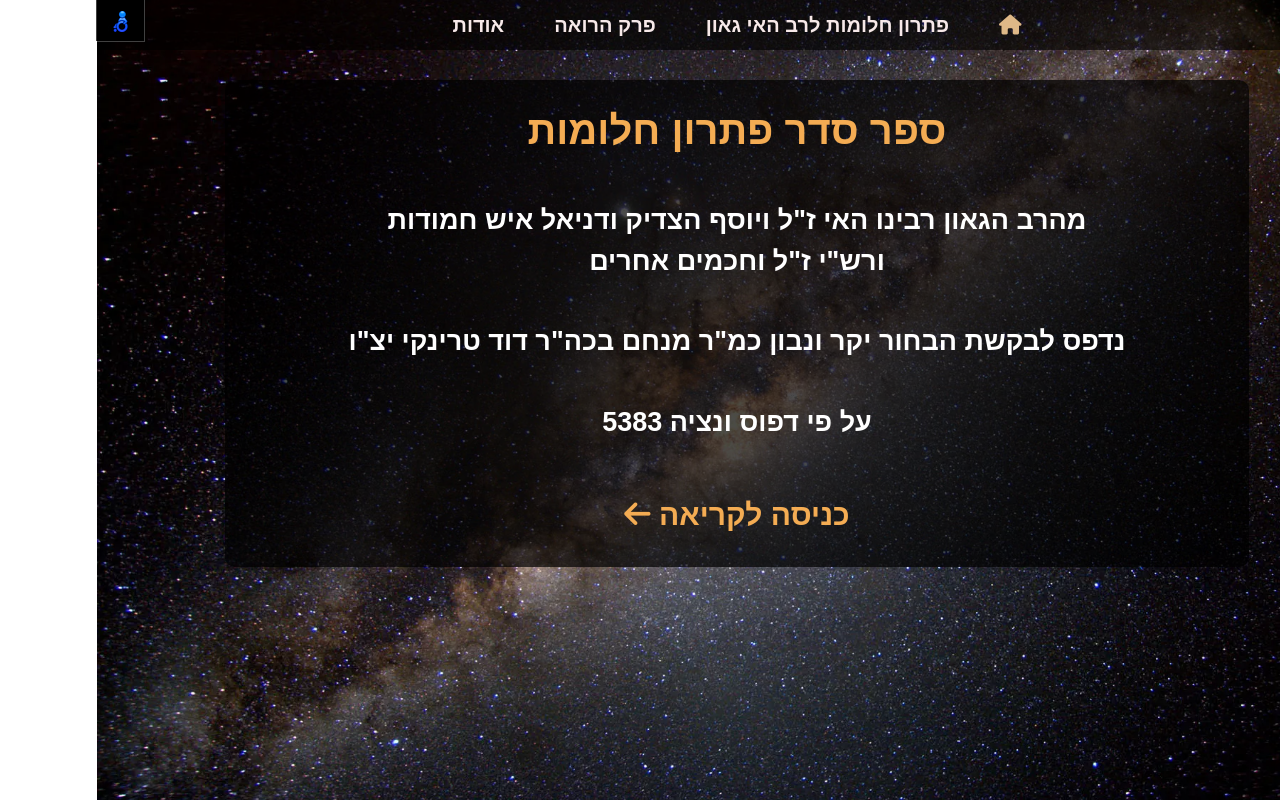
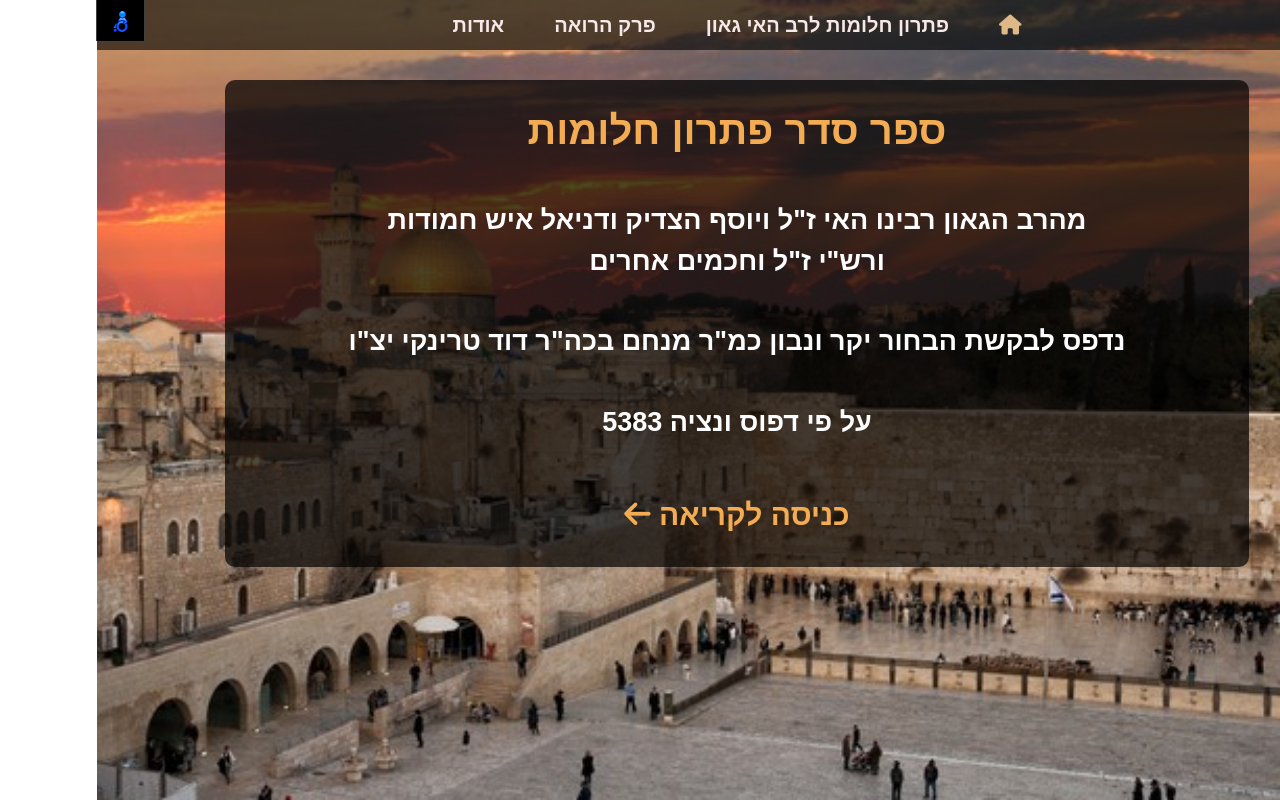
Before and after one commit to yehudahason/Hai-gaon-vue, a Vue app: page / in a window 1280 px wide. Built offline with nearby package versions, Linux system fonts and the light colour scheme.

Commit message:
background change

```diff
--- a/src/assets/main.css
+++ b/src/assets/main.css
@@ -8,7 +8,7 @@ body {
   font-family: Arial, Helvetica, sans-serif;
   line-height: 1.5;
   direction: rtl;
-  background-image: url(../img/Milky_way.webp);
+  background-image: url(../img/jerusalem.jpg);
   background-repeat: no-repeat;
   background-attachment: fixed;
   background-size: cover;
```
Also changed, not shown: src/img/jerusalem.jpg (added).
